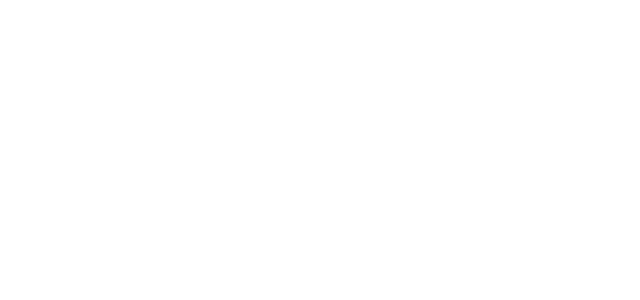
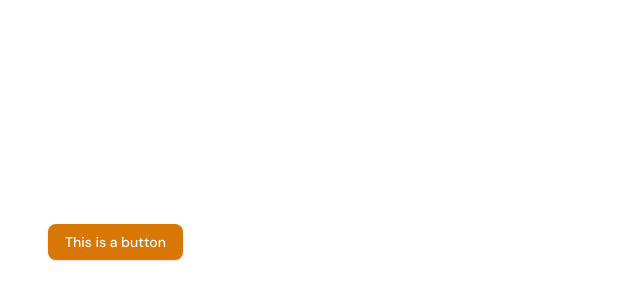
Before and after one commit to misbahansori/vue-filament-ui, a Vue app: page / in a window 1280 px wide. Shown: the part 158-458 px from the top of the page, without its empty margins (0-640 px from the left). Built offline with nearby package versions, Linux system fonts and the light colour scheme.

Commit message:
Feat : add button component

```diff
--- a/src/App.vue
+++ b/src/App.vue
@@ -1 +1,8 @@
-<template></template>
+<script setup lang="ts">
+import Button from "./Components/Button.vue";
+</script>
+<template>
+  <div class="flex min-h-screen items-center p-12">
+    <Button>This is a button</Button>
+  </div>
+</template>
--- /dev/null
+++ b/src/Components/Button.vue
@@ -0,0 +1,7 @@
+<template>
+  <button
+    class="filament-button filament-button-size-md filament-page-button-action inline-flex min-h-[2.25rem] items-center justify-center gap-1 rounded-lg border border-transparent bg-primary-600 px-4 py-1 text-sm font-medium text-white shadow outline-none transition-colors hover:bg-primary-500 focus:bg-primary-700 focus:ring-2 focus:ring-inset focus:ring-white focus:ring-offset-2 focus:ring-offset-primary-700"
+  >
+    <slot />
+  </button>
+</template>
--- a/src/style.css
+++ b/src/style.css
@@ -1,3 +1,9 @@
+@import url('https://fonts.googleapis.com/css2?family=DM+Sans:ital,wght@0,400;0,500;0,700;1,400;1,500;1,700&display=swap');
+
 @tailwind base;
 @tailwind components;
 @tailwind utilities;
+
+html {
+    font-feature-settings: normal;
+}
--- a/tailwind.config.cjs
+++ b/tailwind.config.cjs
@@ -1,11 +1,21 @@
+const colors = require("tailwindcss/colors");
+const defaultTheme = require("tailwindcss/defaultTheme");
+
 /** @type {import('tailwindcss').Config} */
 module.exports = {
-  content: [
-    "./index.html",
-    "./src/**/*.{vue,js,ts,jsx,tsx}",
-  ],
+  content: ["./index.html", "./src/**/*.{vue,js,ts,jsx,tsx}"],
   theme: {
-    extend: {},
+    extend: {
+      colors: {
+        danger: colors.rose,
+        primary: colors.amber,
+        success: colors.green,
+        warning: colors.amber,
+      },
+      fontFamily: {
+          sans: ['DM Sans', ...defaultTheme.fontFamily.sans],
+      },
+    },
   },
   plugins: [],
-}
+};
```
